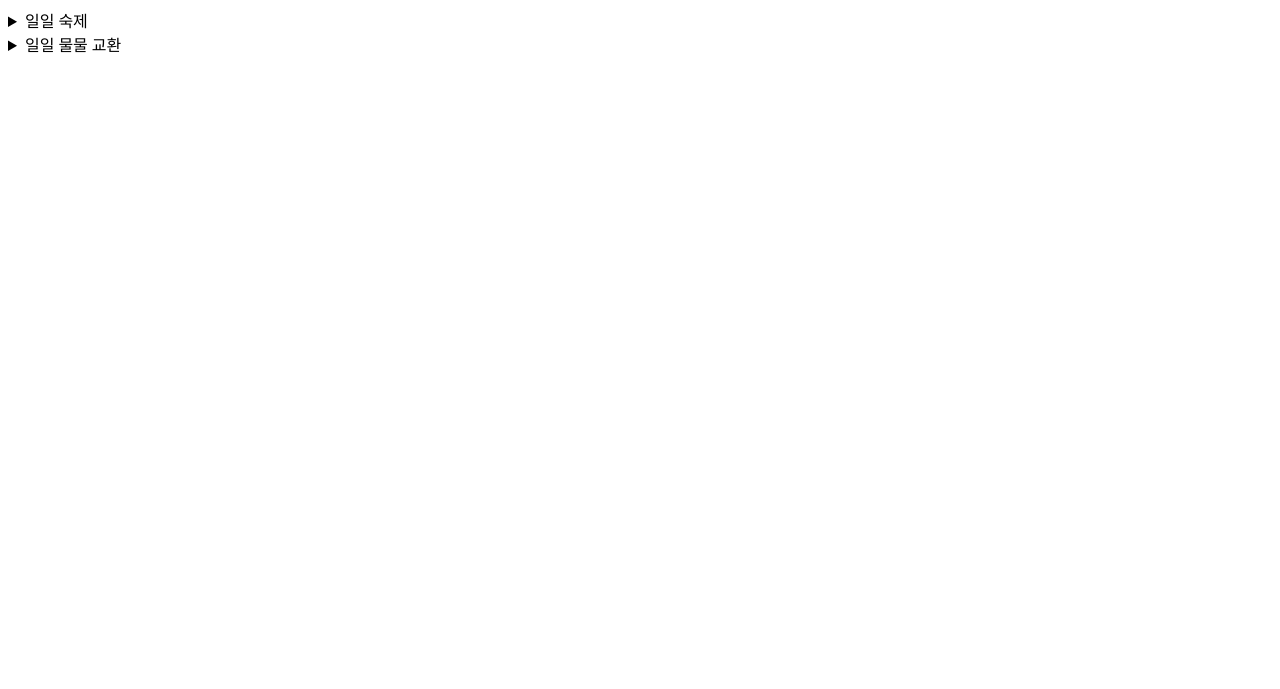
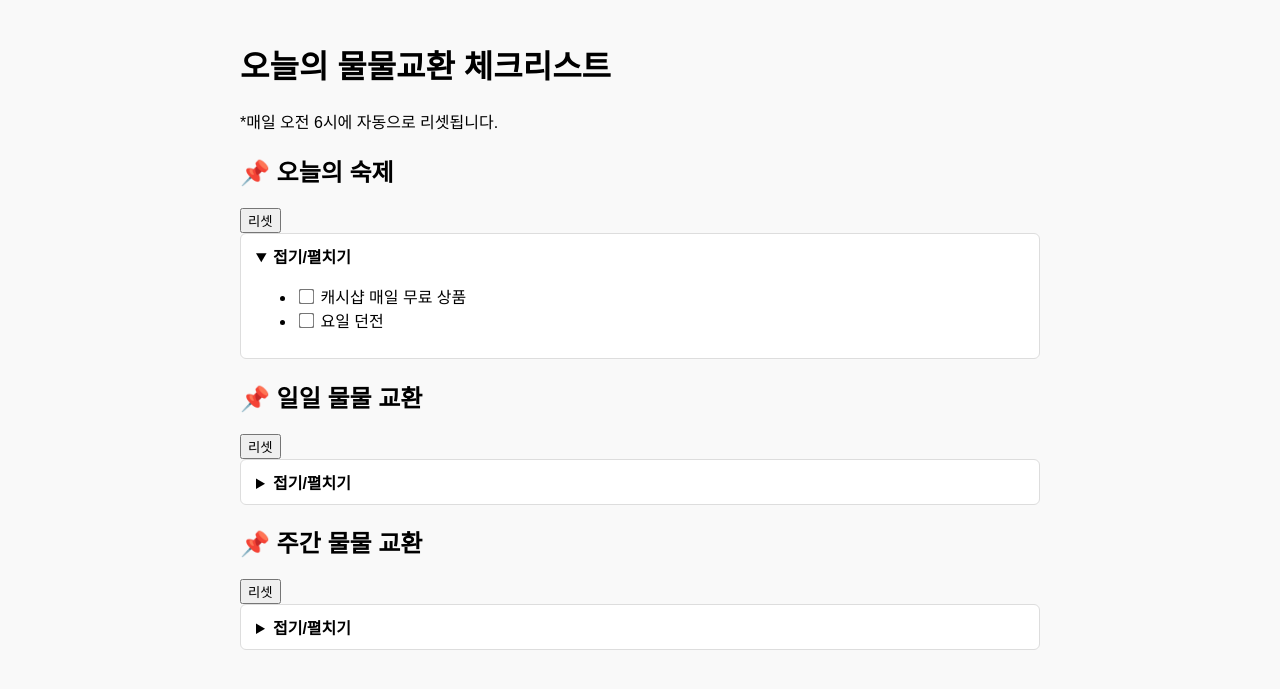
Before and after one commit to jinyeong001/mabi-mobile-check-list, a plain HTML site: page index.html in a window 1280 px wide. Drawn offline with Linux system fonts and the light colour scheme.

Commit message:
Update index.html

```diff
--- a/index.html
+++ b/index.html
@@ -1,19 +1,81 @@
-<details>
-  <summary>일일 숙제</summary>
+<!DOCTYPE html>
+<html lang="ko">
+<head>
+  <meta charset="UTF-8">
+  <title>오늘의 물물교환 체크리스트</title>
+  <link rel="stylesheet" href="style.css">
+</head>
+<body>
+  <div class="container">
+    <h1>오늘의 물물교환 체크리스트</h1>
+    <p class="subtitle">*매일 오전 6시에 자동으로 리셋됩니다.</p>
+
+    <!-- 일일 숙제 -->
+    <section class="checklist-section">
+      <div class="section-header">
+        <h2>📌 오늘의 숙제</h2>
+        <button class="reset-btn" data-target="daily">리셋</button>
+      </div>
+      <details open>
+        <summary>접기/펼치기</summary>
         <ul>
-    <li><input type="checkbox" id="daily1"> 캐시샵 무료 상품</li>
-    <li><input type="checkbox" id="daily2"> 요일 던전</li>
+          <li><input type="checkbox" class="daily-checkbox" id="daily1"> 캐시샵 매일 무료 상품</li>
+          <li><input type="checkbox" class="daily-checkbox" id="daily2"> 요일 던전</li>
         </ul>
       </details>
+    </section>
 
+    <!-- 일일 물물 교환 -->
+    <section class="checklist-section">
+      <div class="section-header">
+        <h2>📌 일일 물물 교환</h2>
+        <button class="reset-btn" data-target="daily">리셋</button>
+      </div>
       <details>
-  <summary>일일 물물 교환</summary>
+        <summary>접기/펼치기</summary>
         <table>
           <tr>
-      <th>NPC 사진</th><th>NPC 이름</th><th>교환 아이템</th><th>요구 재료</th><th>제한 개수</th><th>체크</th>
+            <th>주는 물품</th><th>받는 물품</th><th>제한</th><th>교환</th>
           </tr>
           <tr>
-      <td>샘플사진</td><td>데이안</td><td>상급 양털 * 4</td><td>펫먹이 * 1</td><td>일일 10회</td><td><input type="checkbox" id="npc1"></td>
+            <td>케이틴 특제 통밀빵 1개</td>
+            <td>성수 1개</td>
+            <td>일 1회</td>
+            <td><input type="checkbox" class="daily-checkbox" id="npc1"></td>
+          </tr>
+          <tr>
+            <td>케이틴 특제 통밀빵 10개</td>
+            <td>성수 10개</td>
+            <td>일 1회</td>
+            <td><input type="checkbox" class="daily-checkbox" id="npc2"></td>
           </tr>
         </table>
       </details>
+    </section>
+
+    <!-- 주간 물물 교환 -->
+    <section class="checklist-section">
+      <div class="section-header">
+        <h2>📌 주간 물물 교환</h2>
+        <button class="reset-btn" data-target="weekly">리셋</button>
+      </div>
+      <details>
+        <summary>접기/펼치기</summary>
+        <table>
+          <tr>
+            <th>주는 물품</th><th>받는 물품</th><th>제한</th><th>교환</th>
+          </tr>
+          <tr>
+            <td>우유 10개</td>
+            <td>케이틴 특제 통밀빵 3개</td>
+            <td>주 1회</td>
+            <td><input type="checkbox" class="weekly-checkbox" id="weekly1"></td>
+          </tr>
+        </table>
+      </details>
+    </section>
+  </div>
+
+  <script src="script.js"></script>
+</body>
+</html>
```
Lines whose indentation alone changed are shown as unchanged.
